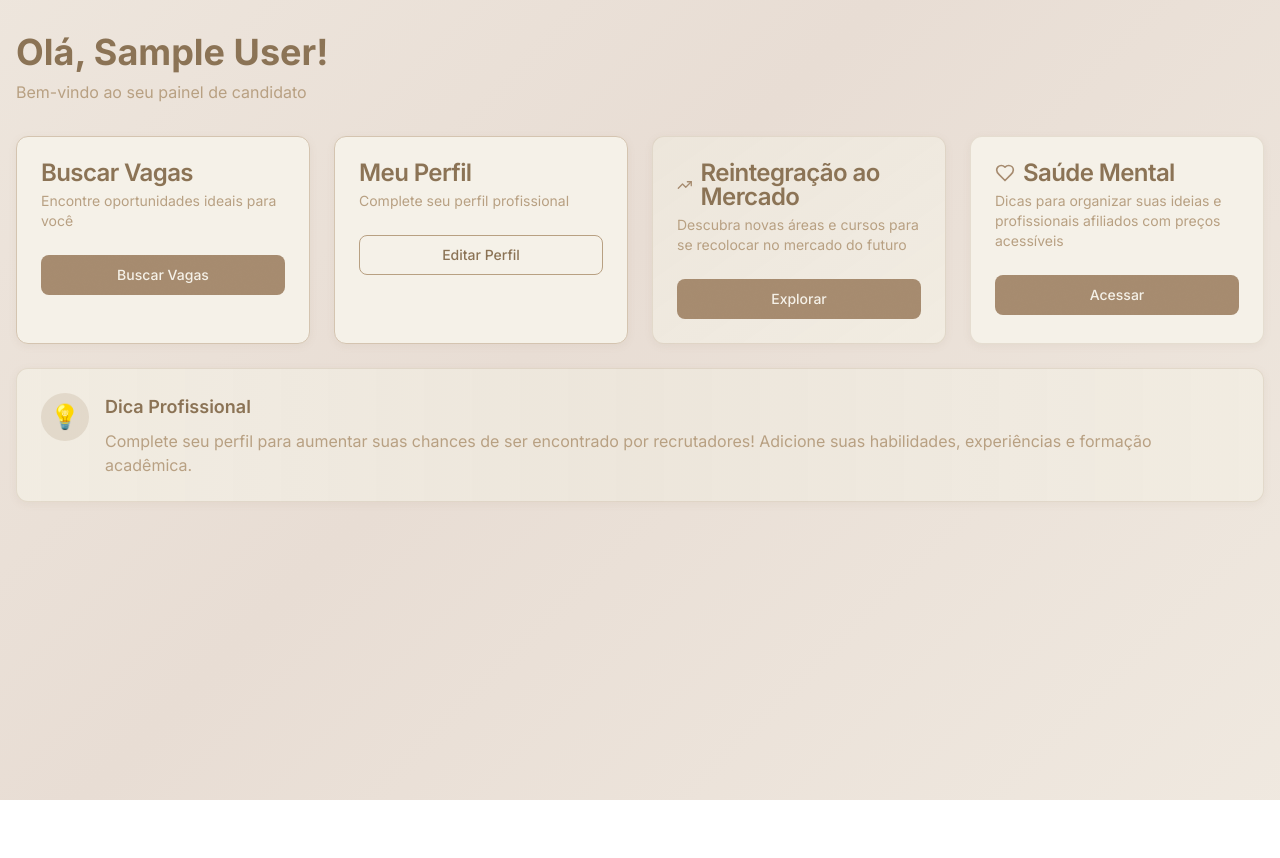
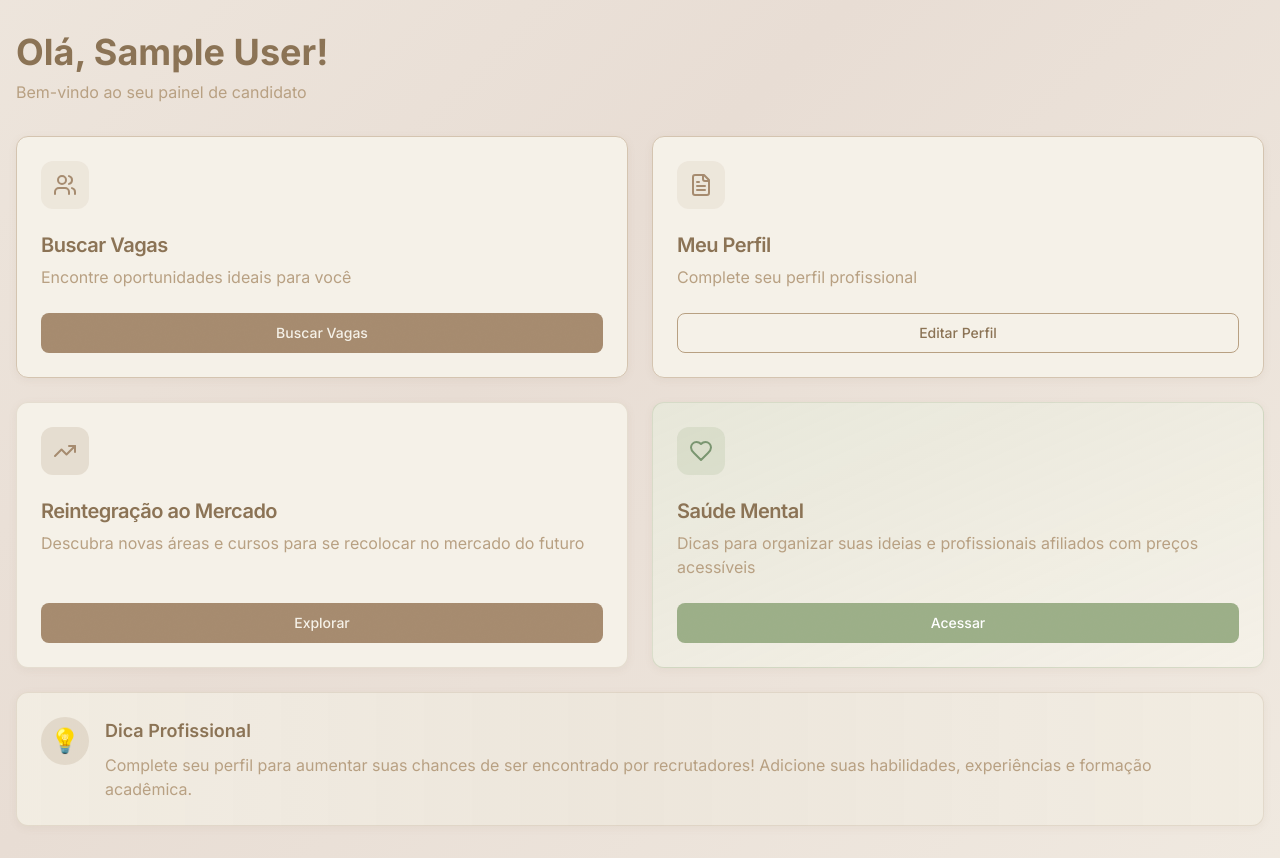
Before and after one commit to VS-LGR/Hirely, a Next.js app in the folder frontend/: page /dashboard in a window 1280 px wide. Before the commit the page ends 800 px from the top, so only its background shows below. Built offline with nearby package versions, Linux system fonts and the light colour scheme; sample sign-in values are in the browser's storage.

Commit message:
Fix: Estilos dashboard

```diff
--- a/frontend/src/app/(auth)/dashboard/mental-health/page.tsx
+++ b/frontend/src/app/(auth)/dashboard/mental-health/page.tsx
@@ -93,7 +93,9 @@ export default function MentalHealthPage() {
       <div className="container mx-auto px-4 py-8">
         <div className="mb-8">
           <div className="flex items-center gap-3 mb-4">
-            <Heart className="h-8 w-8 text-primary" />
+            <div className="w-12 h-12 rounded-lg bg-[#9CAF88]/20 flex items-center justify-center">
+              <Heart className="h-6 w-6 text-[#7A9570]" />
+            </div>
             <h1 className="text-4xl font-bold text-brown-dark">Cuidados com a Saúde Mental</h1>
           </div>
           <p className="text-brown-soft text-lg">
@@ -102,12 +104,12 @@ export default function MentalHealthPage() {
         </div>
 
         <Tabs defaultValue="tips" className="w-full">
-          <TabsList className="grid w-full grid-cols-2 mb-6">
-            <TabsTrigger value="tips" className="flex items-center gap-2">
+          <TabsList className="grid w-full grid-cols-2 mb-6 bg-bege-medium">
+            <TabsTrigger value="tips" className="flex items-center gap-2 data-[state=active]:bg-bege-light data-[state=active]:text-brown-dark">
               <Brain className="h-4 w-4" />
               Dicas e Textos
             </TabsTrigger>
-            <TabsTrigger value="professionals" className="flex items-center gap-2">
+            <TabsTrigger value="professionals" className="flex items-center gap-2 data-[state=active]:bg-bege-light data-[state=active]:text-brown-dark">
               <Users className="h-4 w-4" />
               Profissionais Afiliados
             </TabsTrigger>
--- a/frontend/src/app/dashboard/page.tsx
+++ b/frontend/src/app/dashboard/page.tsx
@@ -8,7 +8,7 @@ import { Card, CardContent, CardDescription, CardHeader, CardTitle } from '@/com
 import { Button } from '@/components/ui/button'
 import Link from 'next/link'
 import api from '@/lib/api'
-import { TrendingUp, Heart } from 'lucide-react'
+import { TrendingUp, Heart, Users, FileText } from 'lucide-react'
 
 export default function DashboardPage() {
   const router = useRouter()
@@ -99,70 +99,90 @@ export default function DashboardPage() {
           </div>
         ) : (
           <>
-            <div className="grid gap-6 md:grid-cols-2 lg:grid-cols-4 mb-6">
-              <Card className="hover:shadow-lg transition-all duration-300 hover:scale-105">
-                <Link href="/dashboard/jobs">
-                  <CardHeader>
-                    <CardTitle>Buscar Vagas</CardTitle>
-                    <CardDescription>Encontre oportunidades ideais para você</CardDescription>
+            <div className="grid gap-6 md:grid-cols-2 lg:grid-cols-2 mb-6">
+              <Card className="hover:shadow-xl transition-all duration-300 hover:-translate-y-1 h-full flex flex-col">
+                <Link href="/dashboard/jobs" className="flex flex-col h-full">
+                  <CardHeader className="flex-1">
+                    <div className="w-12 h-12 rounded-lg bg-primary/10 flex items-center justify-center mb-4">
+                      <Users className="h-6 w-6 text-primary" />
+                    </div>
+                    <CardTitle className="text-xl mb-2">Buscar Vagas</CardTitle>
+                    <CardDescription className="text-base">
+                      Encontre oportunidades ideais para você
+                    </CardDescription>
                   </CardHeader>
-                  <CardContent>
+                  <CardContent className="mt-auto">
                     <Button className="w-full bg-primary hover:bg-primary/90 text-primary-foreground transition-all duration-300">
                       Buscar Vagas
                     </Button>
                   </CardContent>
                 </Link>
               </Card>
-              <Card className="hover:shadow-lg transition-all duration-300 hover:scale-105">
-                <Link href="/dashboard/profile">
-                  <CardHeader>
-                    <CardTitle>Meu Perfil</CardTitle>
-                    <CardDescription>Complete seu perfil profissional</CardDescription>
+
+              <Card className="hover:shadow-xl transition-all duration-300 hover:-translate-y-1 h-full flex flex-col">
+                <Link href="/dashboard/profile" className="flex flex-col h-full">
+                  <CardHeader className="flex-1">
+                    <div className="w-12 h-12 rounded-lg bg-primary/10 flex items-center justify-center mb-4">
+                      <FileText className="h-6 w-6 text-primary" />
+                    </div>
+                    <CardTitle className="text-xl mb-2">Meu Perfil</CardTitle>
+                    <CardDescription className="text-base">
+                      Complete seu perfil profissional
+                    </CardDescription>
                   </CardHeader>
-                  <CardContent>
+                  <CardContent className="mt-auto">
                     <Button variant="outline" className="w-full border-brown-soft text-brown-dark hover:bg-brown-light transition-all duration-300">
                       Editar Perfil
                     </Button>
                   </CardContent>
                 </Link>
               </Card>
-              <Card className="hover:shadow-lg transition-all duration-300 hover:scale-105 bg-gradient-to-br from-primary/10 to-primary/5 border-primary/20">
-                <Link href="/dashboard/reintegration">
-                  <CardHeader>
-                    <CardTitle className="flex items-center gap-2">
-                      <TrendingUp className="h-5 w-5 text-primary" />
+            </div>
+
+            <div className="grid gap-6 md:grid-cols-2 lg:grid-cols-2 mb-6">
+              <Card className="hover:shadow-xl transition-all duration-300 hover:-translate-y-1 h-full flex flex-col bg-gradient-to-br from-primary/8 to-primary/3 border-primary/20">
+                <Link href="/dashboard/reintegration" className="flex flex-col h-full">
+                  <CardHeader className="flex-1">
+                    <div className="w-12 h-12 rounded-lg bg-primary/20 flex items-center justify-center mb-4">
+                      <TrendingUp className="h-6 w-6 text-primary" />
+                    </div>
+                    <CardTitle className="text-xl mb-2 flex items-center gap-2">
                       Reintegração ao Mercado
                     </CardTitle>
-                    <CardDescription>
+                    <CardDescription className="text-base">
                       Descubra novas áreas e cursos para se recolocar no mercado do futuro
                     </CardDescription>
                   </CardHeader>
-                  <CardContent>
+                  <CardContent className="mt-auto">
                     <Button className="w-full bg-primary hover:bg-primary/90 text-primary-foreground transition-all duration-300">
                       Explorar
                     </Button>
                   </CardContent>
                 </Link>
               </Card>
-              <Card className="hover:shadow-lg transition-all duration-300 hover:scale-105 bg-gradient-to-br from-primary/8 to-primary/3 border-primary/20">
-                <Link href="/dashboard/mental-health">
-                  <CardHeader>
-                    <CardTitle className="flex items-center gap-2">
-                      <Heart className="h-5 w-5 text-primary" />
+
+              <Card className="hover:shadow-xl transition-all duration-300 hover:-translate-y-1 h-full flex flex-col bg-gradient-to-br from-[#9CAF88]/15 to-[#9CAF88]/8 border-[#9CAF88]/30">
+                <Link href="/dashboard/mental-health" className="flex flex-col h-full">
+                  <CardHeader className="flex-1">
+                    <div className="w-12 h-12 rounded-lg bg-[#9CAF88]/20 flex items-center justify-center mb-4">
+                      <Heart className="h-6 w-6 text-[#7A9570]" />
+                    </div>
+                    <CardTitle className="text-xl mb-2 flex items-center gap-2">
                       Saúde Mental
                     </CardTitle>
-                    <CardDescription>
+                    <CardDescription className="text-base">
                       Dicas para organizar suas ideias e profissionais afiliados com preços acessíveis
                     </CardDescription>
                   </CardHeader>
-                  <CardContent>
-                    <Button className="w-full bg-primary hover:bg-primary/90 text-primary-foreground transition-all duration-300">
+                  <CardContent className="mt-auto">
+                    <Button className="w-full bg-[#9CAF88] hover:bg-[#8BA075] text-white transition-all duration-300">
                       Acessar
                     </Button>
                   </CardContent>
                 </Link>
               </Card>
             </div>
+
             <Card className="hover:shadow-lg transition-all duration-300 bg-gradient-to-r from-primary/5 via-primary/10 to-primary/5 border-primary/20">
               <CardContent className="p-6">
                 <div className="flex items-start gap-4">
--- a/frontend/src/app/globals.css
+++ b/frontend/src/app/globals.css
@@ -35,6 +35,10 @@
     --ring: 166 139 111; /* #A68B6F */
 
     --radius: 0.5rem;
+
+    /* Cor de destaque - Verde sage suave que combina com a paleta bege/marrom */
+    --accent-green: 156 175 136; /* #9CAF88 - Verde sage suave */
+    --accent-green-foreground: 245 241 232; /* #F5F1E8 */
   }
 }
 
```
